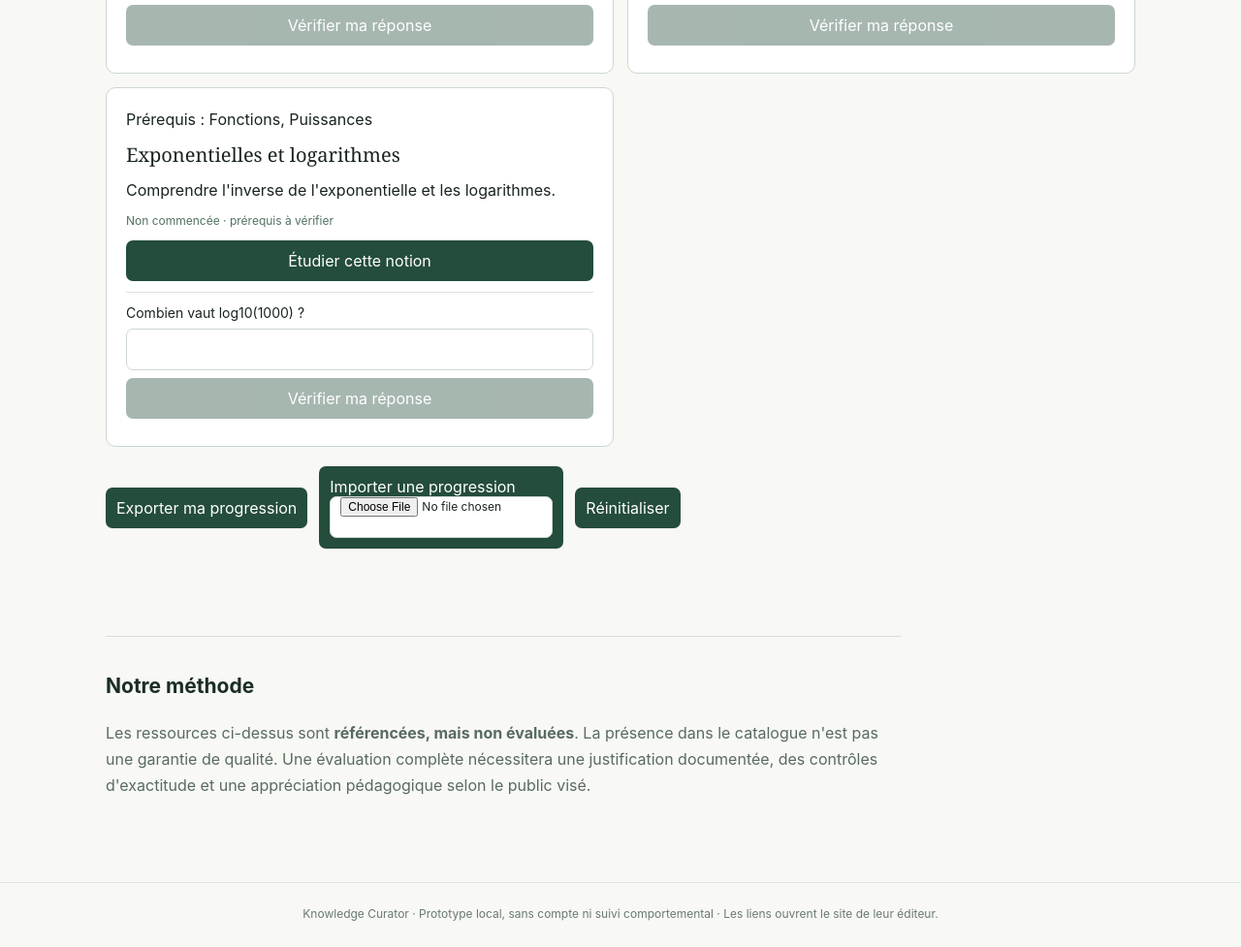
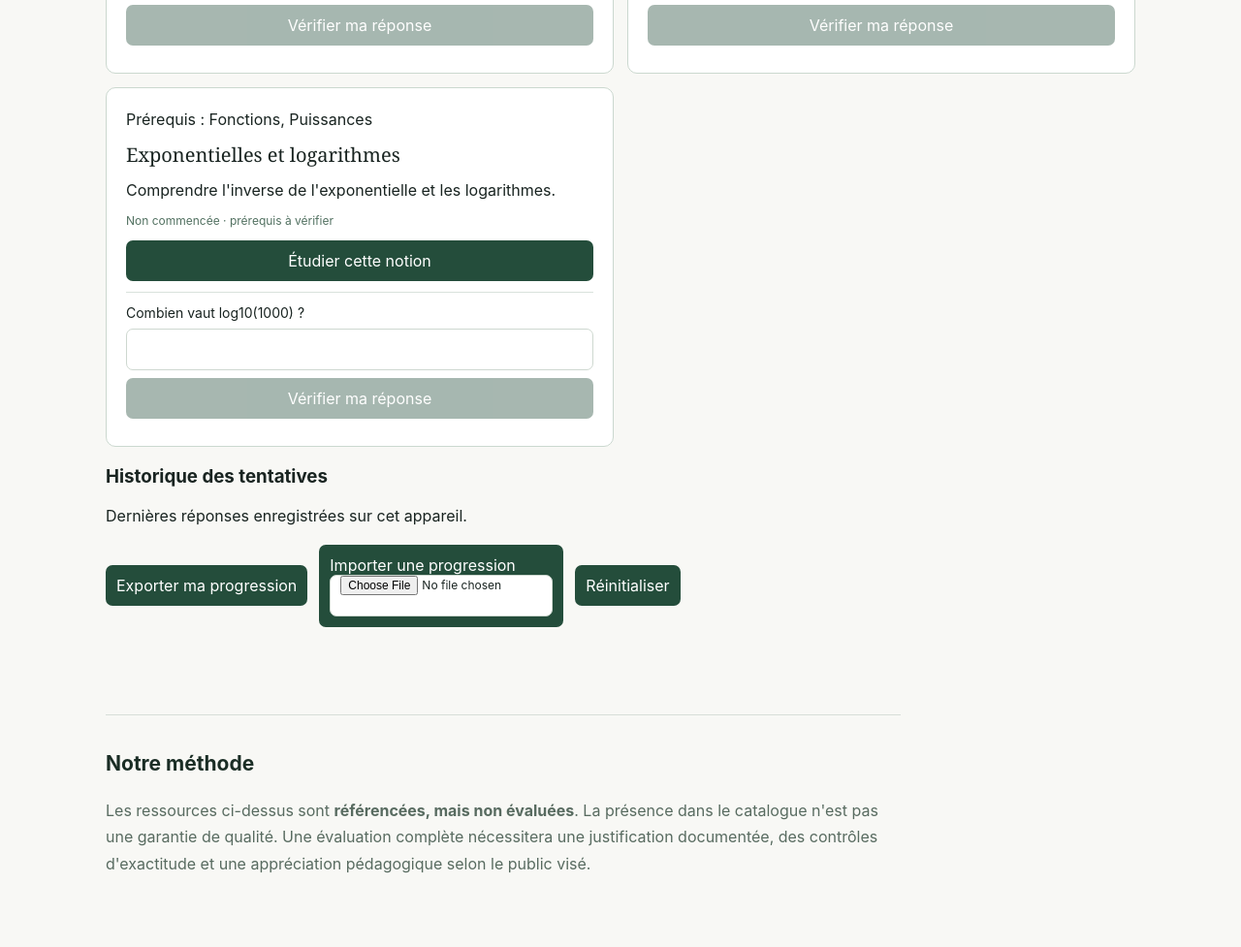
Before and after one commit to sebastienpcq/math-curator-community, a browser extension: page knowledge-curator/index.html in a window 1280 px wide. Shown: the part 2681-3658 px from the top of the page at 97% size. Drawn offline with Linux system fonts and the light colour scheme.

Commit message:
feat(ui): load mastery engine and visible history

```diff
--- a/knowledge-curator/index.html
+++ b/knowledge-curator/index.html
@@ -8,6 +8,7 @@
 <script src="app.js" defer></script>
 <script src="learning.cjs" defer></script>
 <script src="attempts.cjs" defer></script>
+<script src="mastery.cjs" defer></script>
 <script src="learning-ui.js" defer></script>
 </head>
 <body>
@@ -21,7 +22,7 @@
 <button type="reset" class="reset">Réinitialiser</button>
 </form>
 <section aria-live="polite"><div class="sectionbar"><h2>Ressources</h2><span id="count">Chargement…</span></div><div id="resources" class="cards"></div><p id="empty" hidden>Aucune ressource ne correspond à ta recherche.</p></section>
-<section id="study" class="study"><div class="sectionbar"><h2>Mon parcours : algèbre</h2><span id="study-count"></span></div><p>Les étapes deviennent accessibles selon tes acquis vérifiés. Tu peux consulter toutes les notions, mais les tests permettent de démontrer progressivement leur maîtrise.</p><div id="study-steps"></div><div class="study-actions"><button type="button" id="progress-export">Exporter ma progression</button><label class="import-label">Importer une progression <input type="file" id="progress-import" accept="application/json,.json"></label><button type="button" id="progress-reset">Réinitialiser</button></div><p id="study-message" role="status"></p></section>
+<section id="study" class="study"><div class="sectionbar"><h2>Mon parcours : algèbre</h2><span id="study-count"></span></div><p>Les étapes deviennent accessibles selon tes acquis vérifiés. Tu peux consulter toutes les notions, mais les tests permettent de démontrer progressivement leur maîtrise.</p><div id="study-steps"></div><section class="history"><h3>Historique des tentatives</h3><p>Dernières réponses enregistrées sur cet appareil.</p><ol id="attempt-history"></ol></section><div class="study-actions"><button type="button" id="progress-export">Exporter ma progression</button><label class="import-label">Importer une progression <input type="file" id="progress-import" accept="application/json,.json"></label><button type="button" id="progress-reset">Réinitialiser</button></div><p id="study-message" role="status"></p></section>
 <section class="method"><h2>Notre méthode</h2><p>Les ressources ci-dessus sont <strong>référencées, mais non évaluées</strong>. La présence dans le catalogue n'est pas une garantie de qualité. Une évaluation complète nécessitera une justification documentée, des contrôles d'exactitude et une appréciation pédagogique selon le public visé.</p></section>
 </main><footer>Knowledge Curator · Prototype local, sans compte ni suivi comportemental · Les liens ouvrent le site de leur éditeur.</footer>
 </body></html>
```
